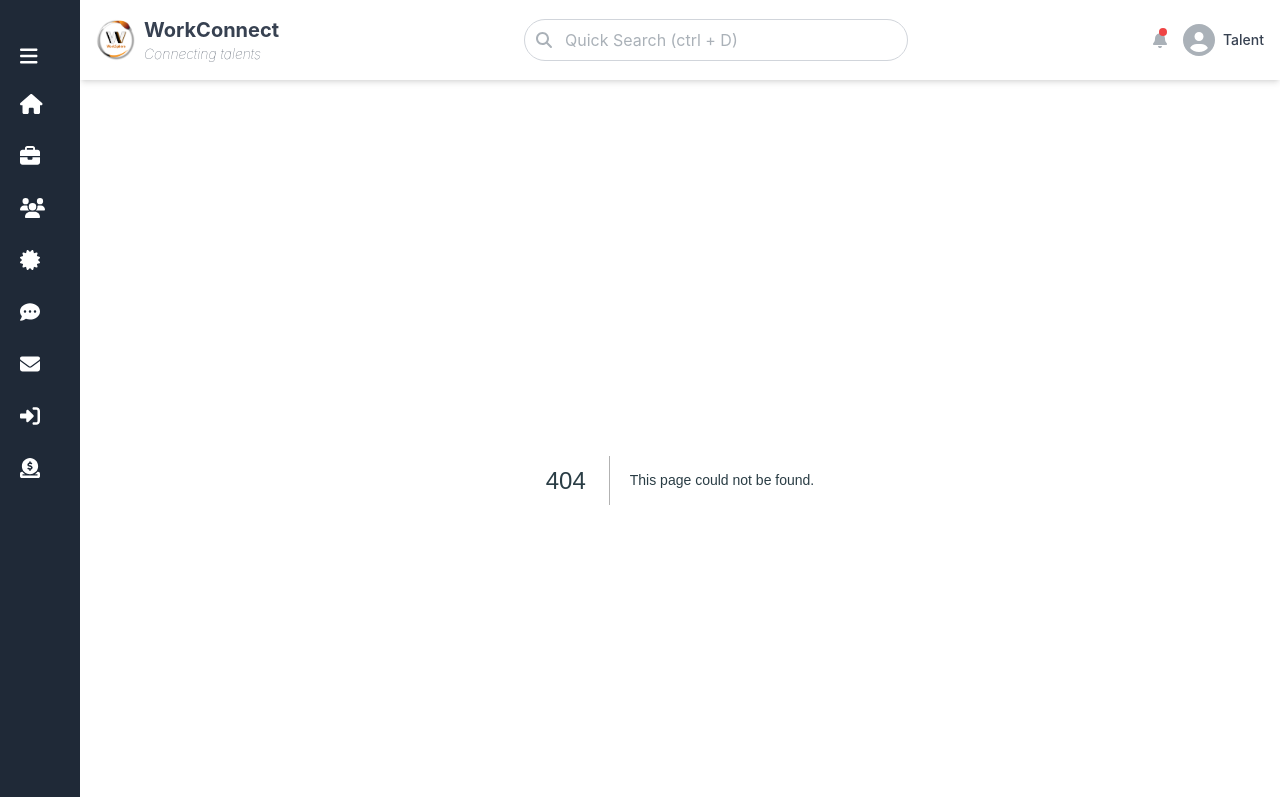
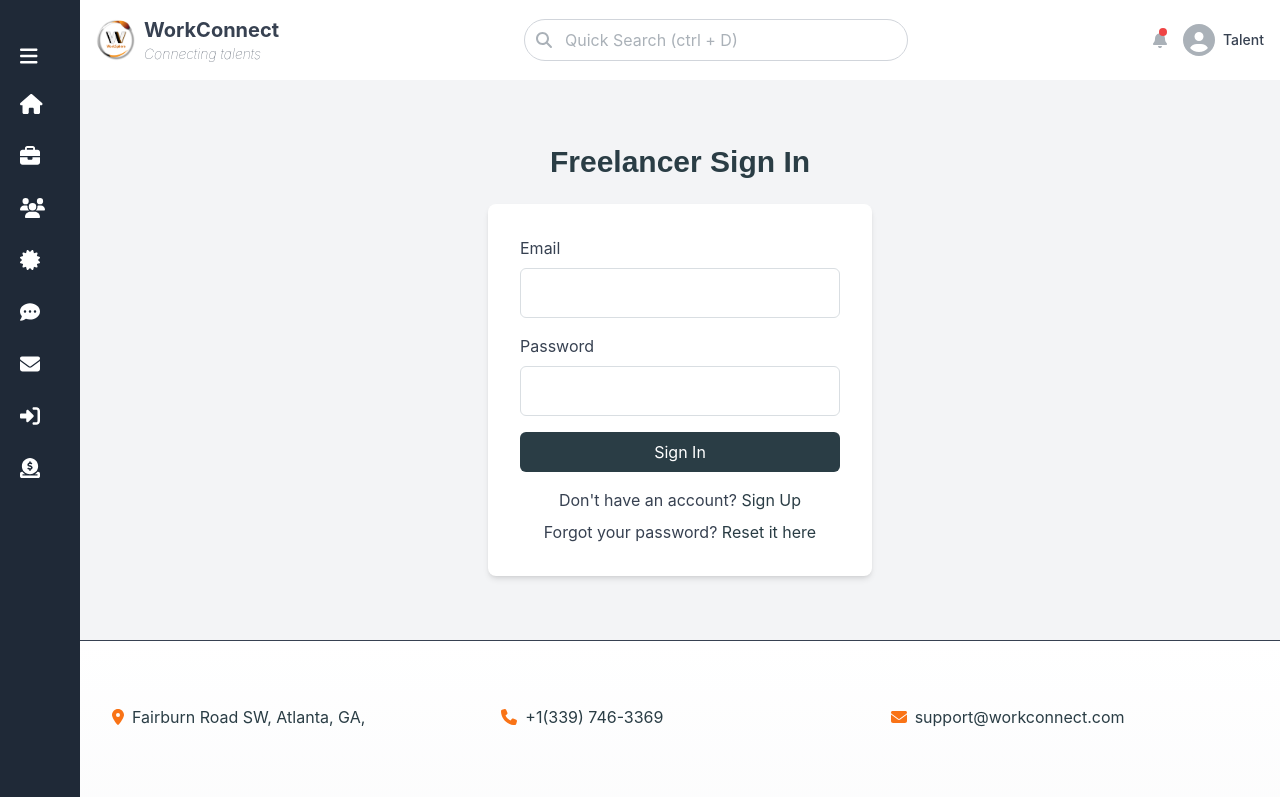
Before and after one commit to Seunfola/worksphere, a Next.js app: page /signin/freelancer in a window 1280 px wide. Before the commit this address had no page. Shown: the top 797 px of the page. Built offline with nearby package versions, Linux system fonts and the light colour scheme.

Commit message:
developing other screens for freelancers, signup,login and all...

```diff
--- /dev/null
+++ b/src/app/signin/freelancer/page.tsx
@@ -0,0 +1,82 @@
+'use client';
+
+import React, { useState } from 'react';
+import Link from 'next/link';
+
+const FreelancerSignin: React.FC = () => {
+  const [formData, setFormData] = useState({
+    email: '',
+    password: '',
+  });
+
+  const handleChange = (e: React.ChangeEvent<HTMLInputElement>) => {
+    setFormData({
+      ...formData,
+      [e.target.name]: e.target.value,
+    });
+  };
+
+  const handleSubmit = (e: React.FormEvent) => {
+    e.preventDefault();
+    // Handle form submission logic (e.g., authentication)
+    console.log('Freelancer Signin submitted:', formData);
+  };
+
+  return (
+    <section className="py-12 sm:py-16 bg-gray-100 flex items-center justify-center">
+      <div className="w-full max-w-md mx-auto px-4 sm:px-6 lg:px-8">
+        <h2 className="text-2xl sm:text-3xl font-semibold text-primary mb-6 text-center">Freelancer Sign In</h2>
+        <form onSubmit={handleSubmit} className="bg-white shadow-md rounded-lg p-6 sm:p-8">
+          <div className="mb-4">
+            <label htmlFor="email" className="block text-left text-gray-700 mb-2">
+              Email
+            </label>
+            <input
+              type="email"
+              id="email"
+              name="email"
+              value={formData.email}
+              onChange={handleChange}
+              className="w-full p-3 border rounded-md focus:outline-none focus:ring-2 focus:ring-primary"
+              required
+            />
+          </div>
+          <div className="mb-4">
+            <label htmlFor="password" className="block text-left text-gray-700 mb-2">
+              Password
+            </label>
+            <input
+              type="password"
+              id="password"
+              name="password"
+              value={formData.password}
+              onChange={handleChange}
+              className="w-full p-3 border rounded-md focus:outline-none focus:ring-2 focus:ring-primary"
+              required
+            />
+          </div>
+          <button
+            type="submit"
+            className="w-full bg-primary text-white py-2 rounded-md hover:bg-primary-dark transition-colors"
+          >
+            Sign In
+          </button>
+          <div className="mt-4 text-center text-gray-700">
+            Don't have an account?{' '}
+            <Link href="/signup/freelancer" className="text-primary hover:underline">
+              Sign Up
+            </Link>
+          </div>
+          <div className="mt-2 text-center text-gray-700">
+            Forgot your password?{' '}
+            <Link href="/forgot-password/freelancer" className="text-primary hover:underline">
+              Reset it here
+            </Link>
+          </div>
+        </form>
+      </div>
+    </section>
+  );
+};
+
+export default FreelancerSignin;
--- a/src/app/signin/talent/page.tsx
+++ b/src/app/signin/talent/page.tsx
@@ -23,10 +23,10 @@ const TalentSignin: React.FC = () => {
   };
 
   return (
-    <section className="py-16 bg-gray-100">
-      <div className="container mx-auto text-center">
-        <h2 className="text-3xl font-semibold text-primary mb-8">Talent Sign In</h2>
-        <form onSubmit={handleSubmit} className="max-w-xl mx-auto p-6 bg-white shadow-md rounded-lg">
+    <section className="py-12 sm:py-16 bg-gray-100 flex items-center justify-center">
+      <div className="w-full max-w-md mx-auto px-4 sm:px-6 lg:px-8">
+        <h2 className="text-2xl sm:text-3xl font-semibold text-primary mb-6 text-center">Talent Sign In</h2>
+        <form onSubmit={handleSubmit} className="bg-white shadow-md rounded-lg p-6 sm:p-8">
           <div className="mb-4">
             <label htmlFor="email" className="block text-left text-gray-700 mb-2">
               Email
@@ -57,17 +57,17 @@ const TalentSignin: React.FC = () => {
           </div>
           <button
             type="submit"
-            className="w-full bg-primary text-white p-3 rounded-md hover:bg-primary-dark transition-colors"
+            className="w-full bg-primary text-white py-2 rounded-md hover:bg-primary-dark transition-colors"
           >
             Sign In
           </button>
-          <div className="mt-4 text-gray-700">
+          <div className="mt-4 text-center text-gray-700">
             Don't have an account?{' '}
             <Link href="/signup/talent" className="text-primary hover:underline">
               Sign Up
             </Link>
           </div>
-          <div className="mt-2 text-gray-700">
+          <div className="mt-2 text-center text-gray-700">
             Forgot your password?{' '}
             <Link href="/forgot-password/talent" className="text-primary hover:underline">
               Reset it here
--- a/src/app/signup/freelancer/page.tsx
+++ b/src/app/signup/freelancer/page.tsx
@@ -1,6 +1,7 @@
 'use client';
 
 import React, { useState } from 'react';
+import Link from 'next/link';
 
 const FreelancerSignup: React.FC = () => {
   const [formData, setFormData] = useState({
@@ -25,9 +26,9 @@ const FreelancerSignup: React.FC = () => {
   };
 
   return (
-    <div className="min-h-screen bg-gray-100 flex items-center justify-center px-4">
-      <div className="w-full max-w-md bg-white shadow-md rounded-lg p-6">
-        <h1 className="text-3xl font-bold mb-6 text-gray-800 text-center">Sign Up as a Freelancer</h1>
+    <div className="min-h-screen bg-gray-100 flex items-center justify-center px-4 py-12">
+      <div className="w-full max-w-lg bg-white shadow-md rounded-lg p-6 sm:p-8">
+        <h1 className="text-2xl sm:text-3xl font-bold mb-6 text-gray-800 text-center">Sign Up as a Freelancer</h1>
         <form onSubmit={handleSubmit}>
           <div className="mb-4">
             <label htmlFor="name" className="block text-gray-700 mb-2">Name</label>
@@ -37,7 +38,7 @@ const FreelancerSignup: React.FC = () => {
               name="name"
               value={formData.name}
               onChange={handleChange}
-              className="w-full px-4 py-2 border rounded-md focus:outline-none focus:ring-2 focus:ring-primary"
+              className="w-full text-gray-700 px-4 py-2 border rounded-md focus:outline-none focus:ring-2 focus:ring-primary"
               required
             />
           </div>
@@ -49,7 +50,7 @@ const FreelancerSignup: React.FC = () => {
               name="email"
               value={formData.email}
               onChange={handleChange}
-              className="w-full px-4 py-2 border rounded-md focus:outline-none focus:ring-2 focus:ring-primary"
+              className="w-full text-gray-700 px-4 py-2 border rounded-md focus:outline-none focus:ring-2 focus:ring-primary"
               required
             />
           </div>
@@ -61,7 +62,7 @@ const FreelancerSignup: React.FC = () => {
               name="password"
               value={formData.password}
               onChange={handleChange}
-              className="w-full px-4 py-2 border rounded-md focus:outline-none focus:ring-2 focus:ring-primary"
+              className="w-full text-gray-700 px-4 py-2 border rounded-md focus:outline-none focus:ring-2 focus:ring-primary"
               required
             />
           </div>
@@ -73,7 +74,7 @@ const FreelancerSignup: React.FC = () => {
               name="profession"
               value={formData.profession}
               onChange={handleChange}
-              className="w-full px-4 py-2 border rounded-md focus:outline-none focus:ring-2 focus:ring-primary"
+              className="w-full text-gray-700 px-4 py-2 border rounded-md focus:outline-none focus:ring-2 focus:ring-primary"
               required
             />
           </div>
@@ -84,17 +85,29 @@ const FreelancerSignup: React.FC = () => {
               name="skills"
               value={formData.skills}
               onChange={handleChange}
-              className="w-full px-4 py-2 border rounded-md focus:outline-none focus:ring-2 focus:ring-primary"
+              className="w-full text-gray-700 px-4 py-2 border rounded-md focus:outline-none focus:ring-2 focus:ring-primary"
               rows={3}
               required
             ></textarea>
           </div>
           <button
             type="submit"
-            className="w-full bg-primary text-gray-700 py-2 rounded-md hover:bg-primary-dark transition-colors"
+            className="w-full bg-primary text-white py-2 rounded-md hover:bg-primary-dark transition-colors"
           >
             Sign Up
           </button>
+          <div className="mt-4 text-center text-gray-700">
+            Already have an account?{' '}
+            <Link href="/signin/freelancer" className="text-primary hover:underline">
+              Sign In
+            </Link>
+          </div>
+          <div className="mt-2 text-center text-gray-700">
+            Forgot your password?{' '}
+            <Link href="/forgot-password/freelancer" className="text-primary hover:underline">
+              Reset it here
+            </Link>
+          </div>
         </form>
       </div>
     </div>
```
